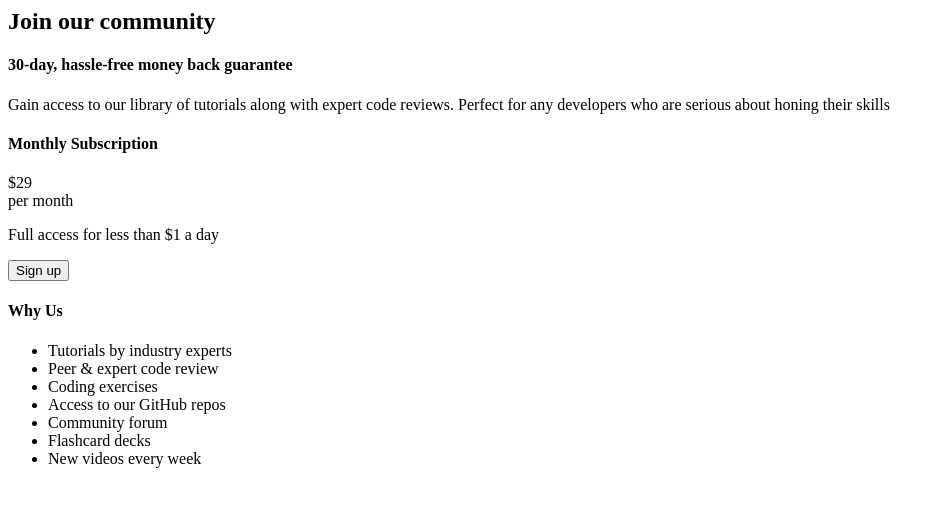
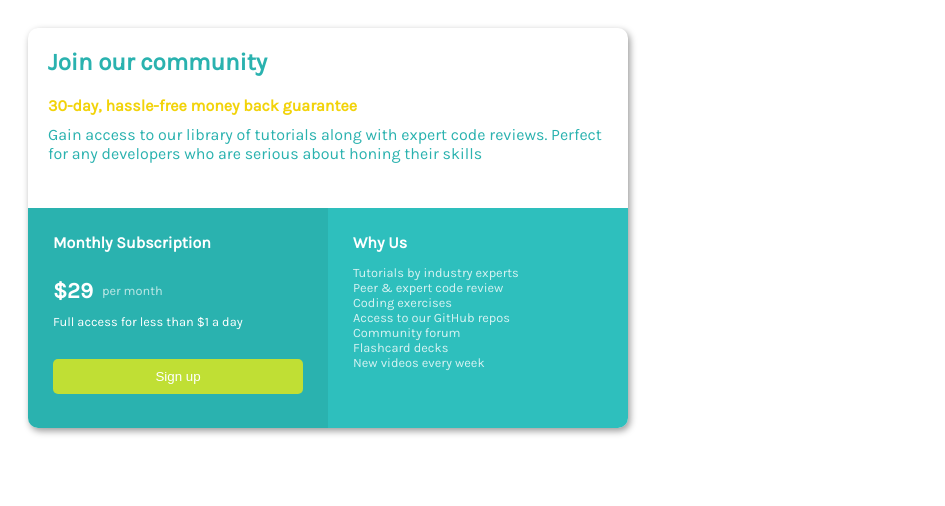
Before and after one commit to Tristanon/Sign-up-design-practice-, a plain HTML site: page index.html in a window 1280 px wide. Shown: the whole page, without its empty margins (0-945 px from the left). Drawn offline with Linux system fonts and the light colour scheme.

Commit message:
Update index.html

```diff
--- a/index.html
+++ b/index.html
@@ -1,3 +1,11 @@
+<html>
+  <head>
+    <title>Pricing Card</title>
+    <link rel="preconnect" href="https://fonts.googleapis.com">
+    <link rel="preconnect" href="https://fonts.gstatic.com" crossorigin>
+    <link href="https://fonts.googleapis.com/css2?family=Karla&display=swap" rel="stylesheet">
+    <link href="./style.css" rel="stylesheet"
+  </head>
   <div id="card">
     <div id="top-section">
       <h2> Join our community </h2>
@@ -28,3 +36,4 @@
       </div>
     </div>
   </div>
+</html>
```
Lines whose indentation alone changed are shown as unchanged.
